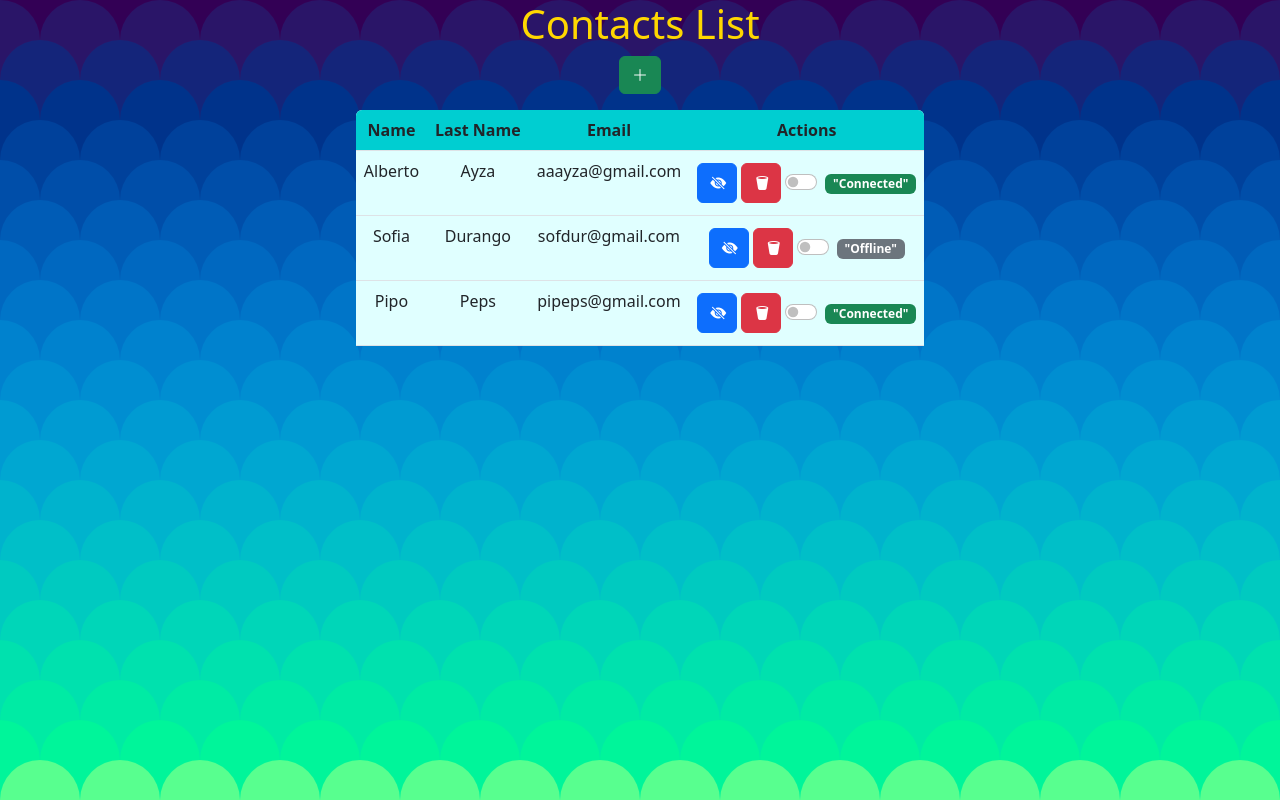
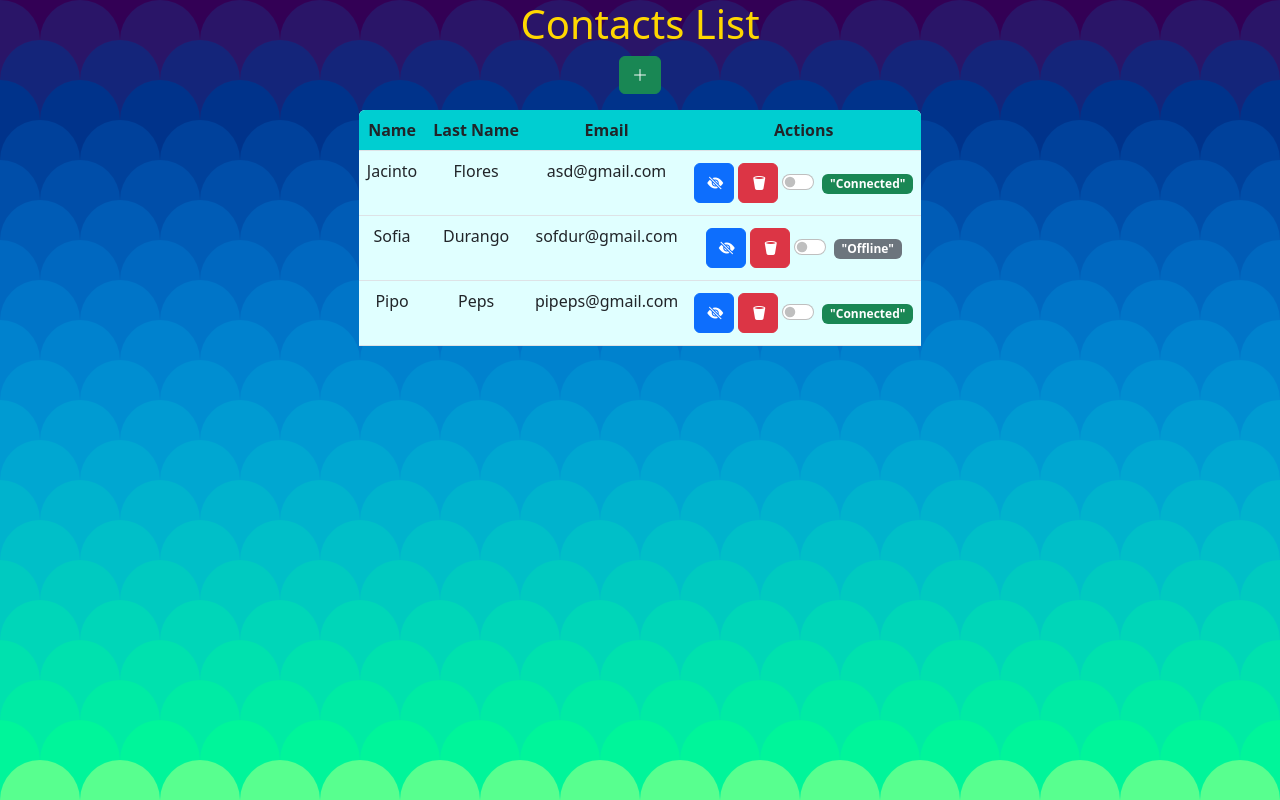
Before and after one commit to betoayza/contacts-list, a React (Vite) app: page / in a window 1280 px wide. Built offline with nearby package versions, Linux system fonts and the light colour scheme.

Commit message:
UI/UX updated

```diff
--- a/src/data/contacts.js
+++ b/src/data/contacts.js
@@ -1,9 +1,9 @@
 export let dbContacts = [
   {
     id: 1,
-    name: "Alberto",
-    lastname: "Ayza",
-    email: "aaayza@gmail.com",
+    name: "Jacinto",
+    lastname: "Flores",
+    email: "asd@gmail.com",
     isConnected: true,
     isHidden: false,
     isDeleted: false,
```
